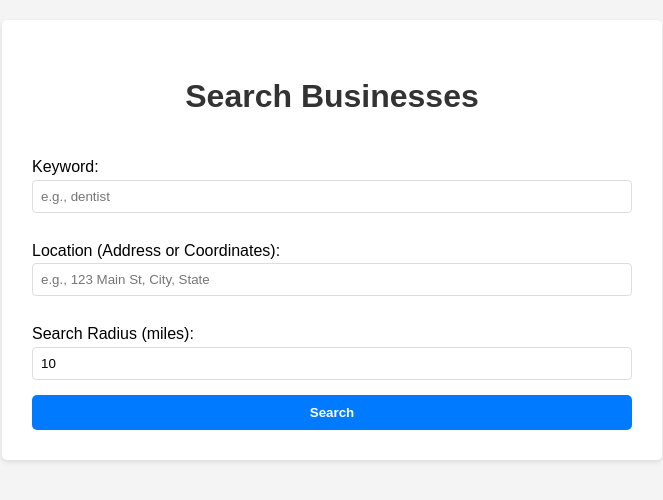
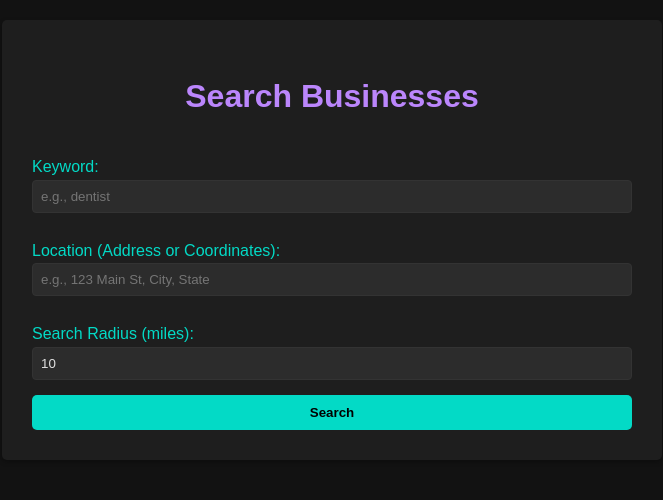
Before and after one commit to jkuechly/dreamatic.ai, a plain HTML site: page search.html in a window 1280 px wide. Shown: the whole page, without its empty margins (308-971 px from the left). Drawn offline with Linux system fonts and the light colour scheme.

Commit message:
Update search.html
Switched to dark mode

```diff
--- a/search.html
+++ b/search.html
@@ -10,18 +10,19 @@
             line-height: 1.6;
             margin: 0;
             padding: 20px;
-            background-color: #f4f4f4;
+            background-color: #121212;
+            color: #e0e0e0;
         }
         .container {
             max-width: 600px;
             margin: 0 auto;
-            background-color: white;
+            background-color: #1e1e1e;
             padding: 30px;
             border-radius: 5px;
-            box-shadow: 0 2px 5px rgba(0,0,0,0.1);
+            box-shadow: 0 2px 5px rgba(0,0,0,0.3);
         }
         h1 {
-            color: #333;
+            color: #bb86fc;
             text-align: center;
         }
         form {
@@ -30,24 +31,28 @@
         }
         label {
             margin-top: 10px;
+            color: #03dac6;
         }
         input, select {
             margin-bottom: 15px;
             padding: 8px;
-            border: 1px solid #ddd;
+            border: 1px solid #333;
             border-radius: 4px;
+            background-color: #2c2c2c;
+            color: #e0e0e0;
         }
         button {
-            background-color: #007bff;
-            color: white;
+            background-color: #03dac6;
+            color: #000000;
             padding: 10px 20px;
             border: none;
             border-radius: 5px;
             font-weight: bold;
             cursor: pointer;
+            transition: background-color 0.3s;
         }
         button:hover {
-            background-color: #0056b3;
+            background-color: #018786;
         }
     </style>
 </head>
```
